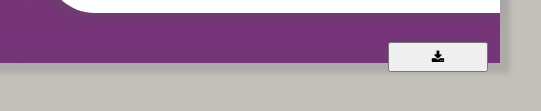
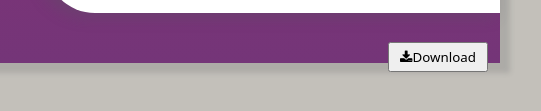
Before and after one commit to shalompoulose/resume-1, a plain HTML site: page index.html in a window 1280 px wide. Shown: the part 1237-1348 px from the top of the page, 490-1031 px from the left. Drawn offline with Linux system fonts and the light colour scheme.

Commit message:
Update index.html

```diff
--- a/index.html
+++ b/index.html
@@ -169,7 +169,7 @@
 			</div>
 		</div>
 
-        <a href="resume.pdf" download="resume.pdf" class="download-btn"><button class="btn" style="width:100%"><i class="fa fa-download"></i></button></a>
+        <a href="resume.pdf" download="resume.pdf" class="download-btn"><button class="btn" style="width:100%"><i class="fa fa-download"></i>Download</button></a>
 	</div>
 
 	<div class="right-box">
```
